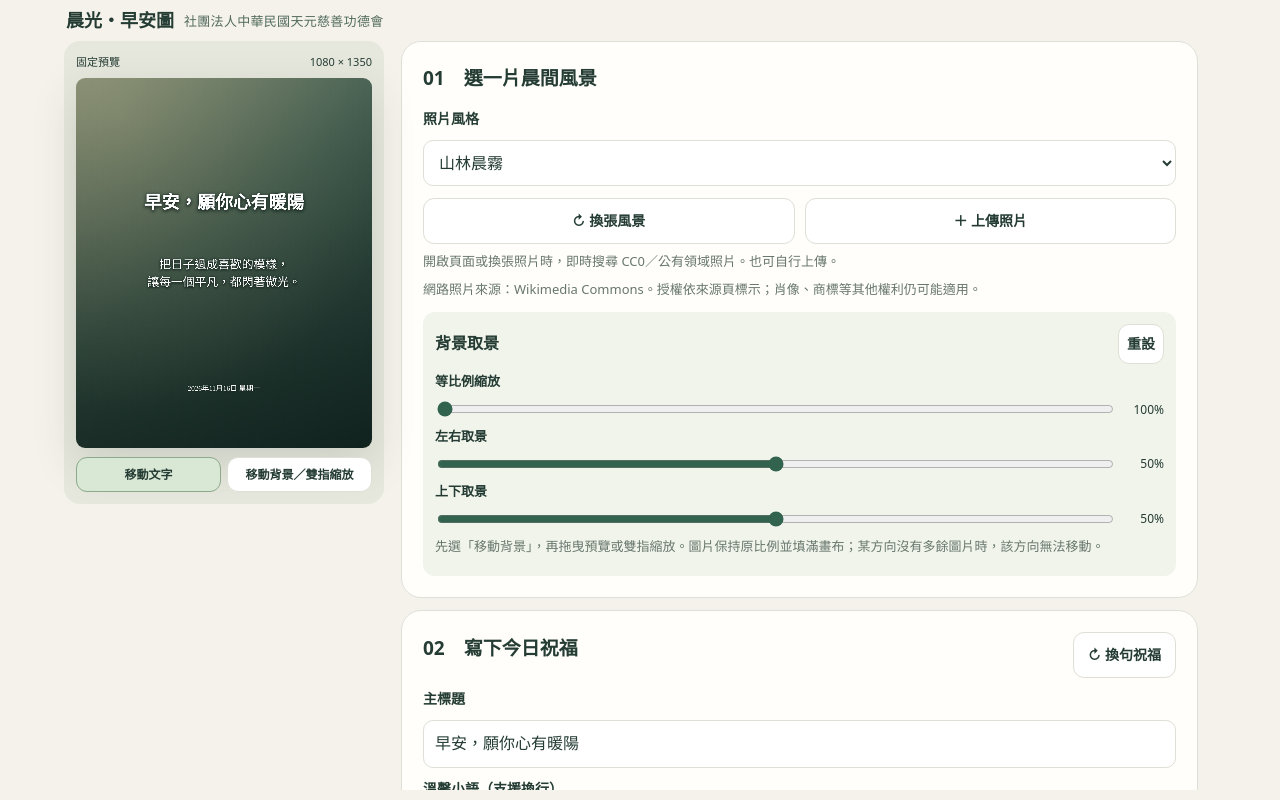
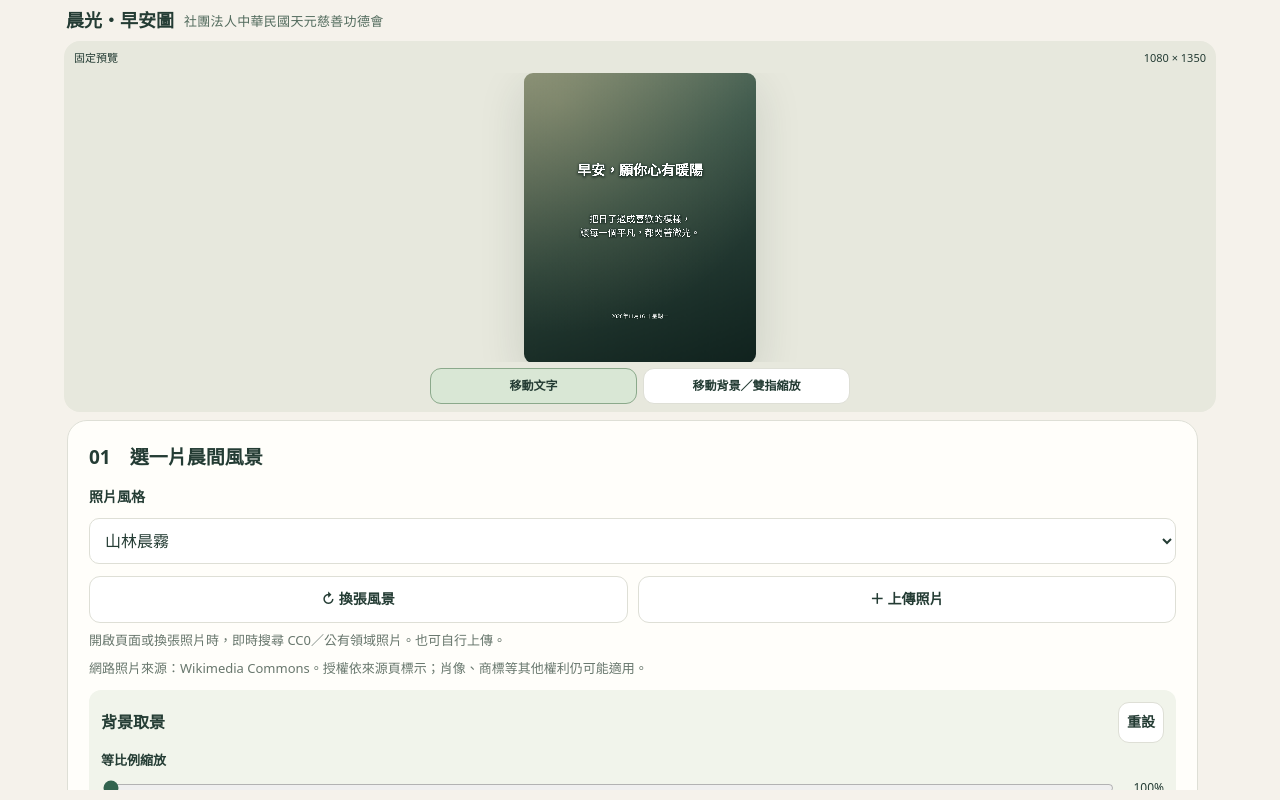
Before and after one commit to jackiewinvideo/morning-image-generator, a plain HTML site: page index.html in a window 1280 px wide. Drawn offline with Linux system fonts and the light colour scheme; no server answers.

Commit message:
Add files via upload

```diff
--- a/index.html
+++ b/index.html
@@ -250,36 +250,7 @@ $('mp4').onclick=async()=>{
 window.addEventListener('pagehide',()=>{stopListening();if(busy)cancelRequested=true;});
 sync();render();
 </script>
-<!-- 放在原 index.html 的 <style>
-/* 機構副標：與標題並排，小螢幕必要時在欄位內換行。 */
-header{display:grid;grid-template-columns:auto minmax(0,1fr);align-items:center;gap:10px}
-header h1{margin:0;white-space:nowrap}
-header .organization-subtitle{display:block;min-width:0;margin:0;color:#526b5d;font-size:13px;font-weight:500;line-height:1.4;letter-spacing:.3px;overflow-wrap:anywhere}
-@media(max-width:800px){header{gap:8px}header .organization-subtitle{font-size:10px;letter-spacing:0}}
-</style>
-<script>
-(() => {
-  'use strict';
-  // 僅為基本操作限制，不能真正隱藏原始碼或防止本機修改。
-  document.addEventListener('contextmenu', event => {
-    event.preventDefault();
-  }, {capture:true});
-  document.addEventListener('keydown', event => {
-    const key=event.key.toLowerCase();
-    const command=event.ctrlKey||event.metaKey;
-    const source=command&&key==='u';
-    const save=command&&key==='s';
-    const chromium=command&&event.shiftKey&&['i','j','c'].includes(key);
-    const safari=event.metaKey&&event.altKey&&['i','j','c','u'].includes(key);
-    if(key==='f12'||source||save||chromium||safari){
-      event.preventDefault();
-      event.stopImmediatePropagation();
-    }
-  }, {capture:true});
-})();
-</script>
-
-</body> 前；保留原本全部程式碼。 -->
+<!-- 已整合背景取景與即時照片功能。 -->
 <style>
 /* 固定精簡標題與預覽，只捲動設定區。 */
 html{height:100%;overflow:hidden}
@@ -672,5 +643,83 @@ header .organization-subtitle{display:block;min-width:0;margin:0;color:#526b5d;f
 })();
 </script>
 
+<style>
+/* 頁首以外的可用高度，由預覽與設定區上下平均分配。 */
+.layout {
+  grid-template-columns: minmax(0, 1fr);
+  grid-template-rows: minmax(0, 1fr) minmax(0, 1fr);
+  gap: 8px;
+  align-items: stretch;
+}
+.preview {
+  height: 100%;
+  min-height: 0;
+  align-self: stretch;
+  display: flex;
+  flex-direction: column;
+  gap: 6px;
+  overflow: hidden;
+  padding: 8px 10px;
+}
+.preview-bar {
+  flex: none;
+  margin: 0;
+}
+#previewStage {
+  flex: 1;
+  min-height: 0;
+  width: 100%;
+  display: flex;
+  align-items: center;
+  justify-content: center;
+  overflow: hidden;
+}
+.preview canvas {
+  flex: none;
+  min-width: 0;
+  min-height: 0;
+  max-width: none;
+  max-height: none;
+  margin: 0;
+}
+.preview .edit-tools {
+  flex: none;
+  width: 100%;
+  max-width: 420px;
+  margin: 0 auto;
+}
+#controls {
+  height: 100%;
+  min-height: 0;
+  overflow-y: auto;
+}
+</style>
+<script>
+(() => {
+  'use strict';
+  // 用獨立容器測量剩餘空間，維持畫布 4:5 並確保觸控座標準確。
+  const preview = document.querySelector('.preview');
+  const imageCanvas = document.getElementById('canvas');
+  const stage = document.createElement('div');
+  stage.id = 'previewStage';
+  preview.insertBefore(stage, imageCanvas);
+  stage.append(imageCanvas);
+
+  function fitPreview() {
+    const width = Math.min(stage.clientWidth, stage.clientHeight * 1080 / 1350);
+    if (width <= 0) return;
+    imageCanvas.style.width = width + 'px';
+    imageCanvas.style.height = width * 1350 / 1080 + 'px';
+  }
+
+  if ('ResizeObserver' in window) {
+    const observer = new ResizeObserver(fitPreview);
+    observer.observe(stage);
+  }
+  window.addEventListener('resize', fitPreview);
+  fitPreview();
+})();
+</script>
+
 </body>
 </html>
```
